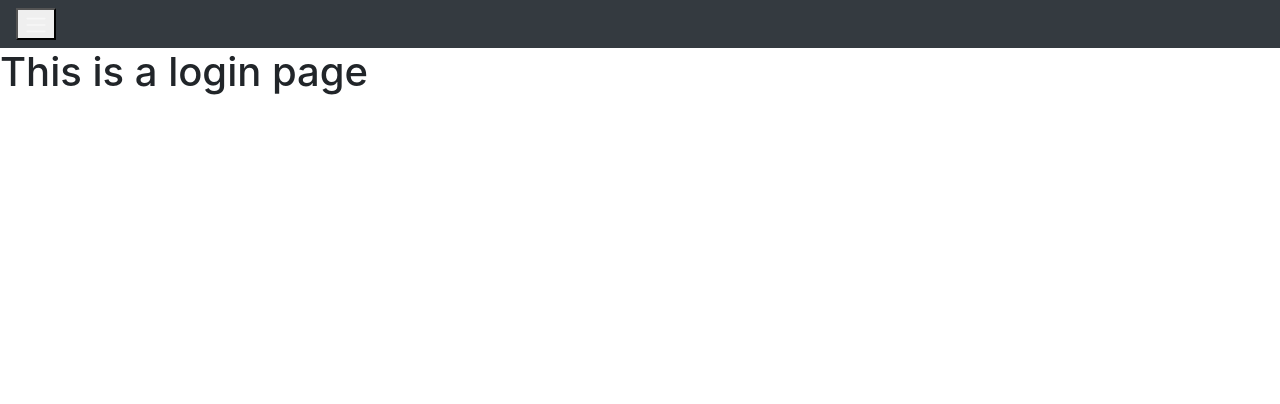
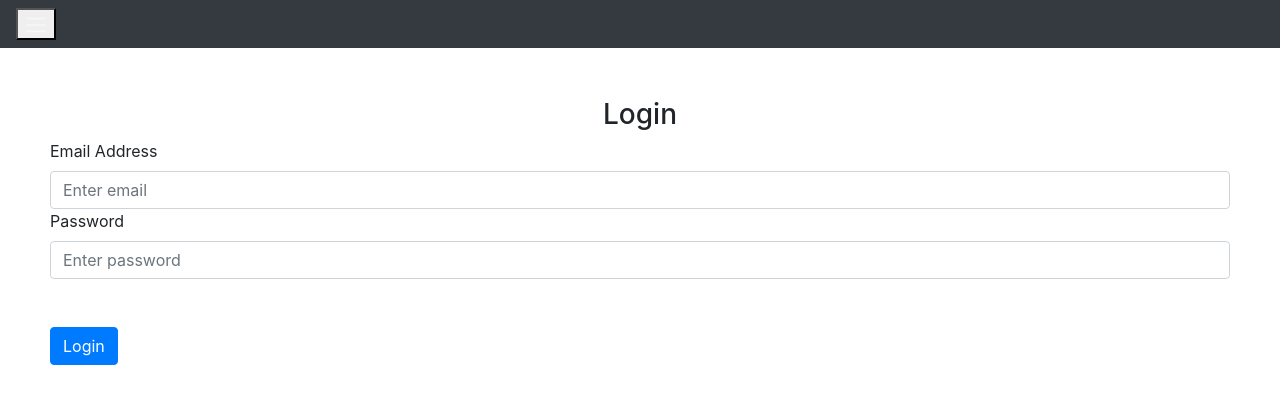
Before and after one commit to Warnamal/Flask_Web_App, a Flask app: page /login in a window 1280 px wide. Shown: the top 404 px of the page. Run offline with Flask 3, Linux system fonts and the light colour scheme; some libraries are stand-ins or nearby versions.

Commit message:
Create Login Form

```diff
--- a/website/templates/base.html
+++ b/website/templates/base.html
@@ -29,8 +29,8 @@
       <div class="collapse navbar-collpase" id="navbar">
         <div class="navbar-nav">
             <a class="nav-item nav-link" id="login" href="/login">Login</a>
+            <a class="nav-item nav-link" id="signUp" href="/sign-up">Sign Up</a>
             <a class="nav-item nav-link" id="logout" href="/logout">Logout</a>
-            <a class="nav-item nav-link" id="signUp" href="/sign-up">Sign Up</a>
             <a class="nav-item nav-link" id="home" href="/home">Home</a>
         </div>
       </div>
--- a/website/templates/login.html
+++ b/website/templates/login.html
@@ -1,5 +1,34 @@
 {% extends "base.html" %} {% block title %}Login{% endblock %}
 
 {% block content %}
-<h1>This is a login page</h1>
+<style>
+    .form-container {
+      margin: 50px; /* Adjust the margin size as needed */
+    }
+</style>
+<form action="" class="form-container" method="" POST>
+  <h3 align="center">Login</h3>
+  <div class="from-group">
+    <label for="email">Email Address</label>
+    <input
+      type="email"
+      class="form-control"
+      id="email"
+      name="email"
+      placeholder="Enter email"
+    />
+  </div>
+  <div class="from-group">
+    <label for="password">Password</label>
+    <input
+      type="password"
+      class="form-control"
+      id="password"
+      name="password"
+      placeholder="Enter password"
+    />
+  </div>
+  <br><br>
+  <button type="submit" class="btn btn-primary">Login</button>
+</form>
 {% endblock %}
```
